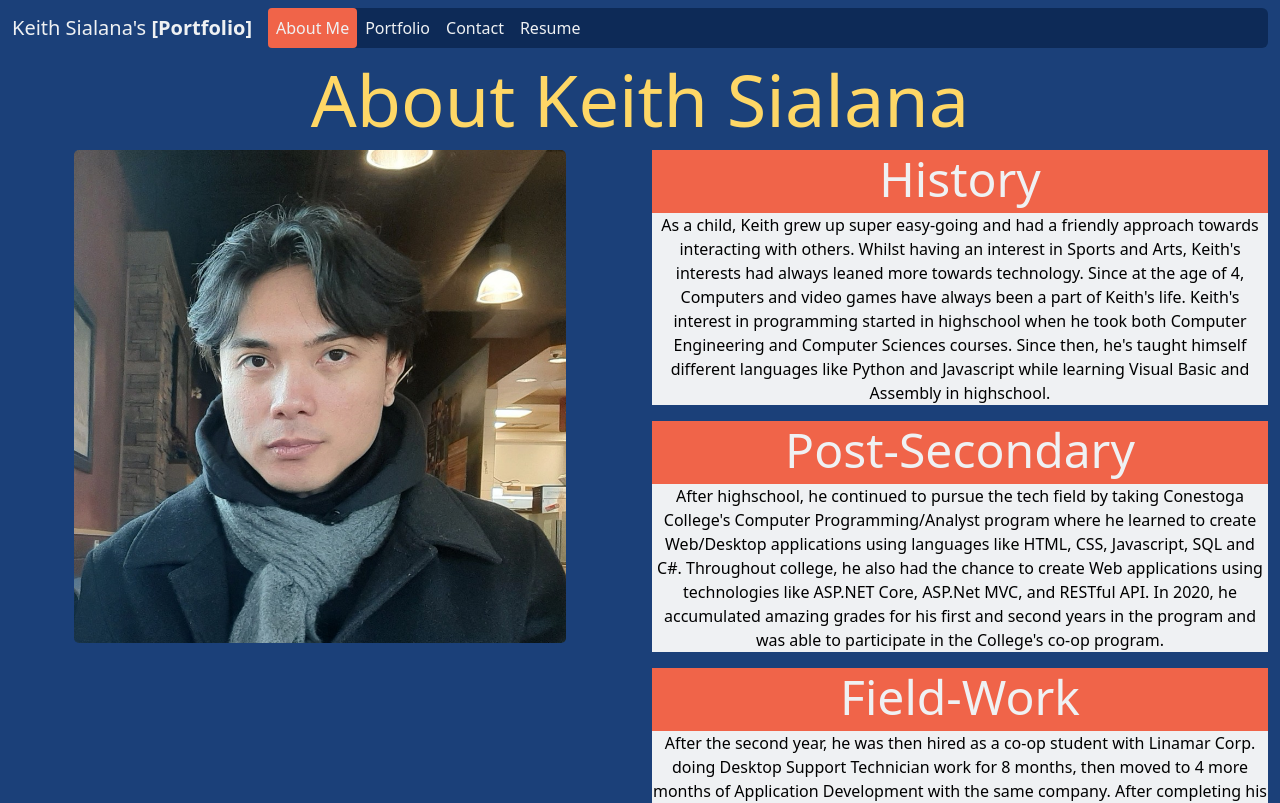
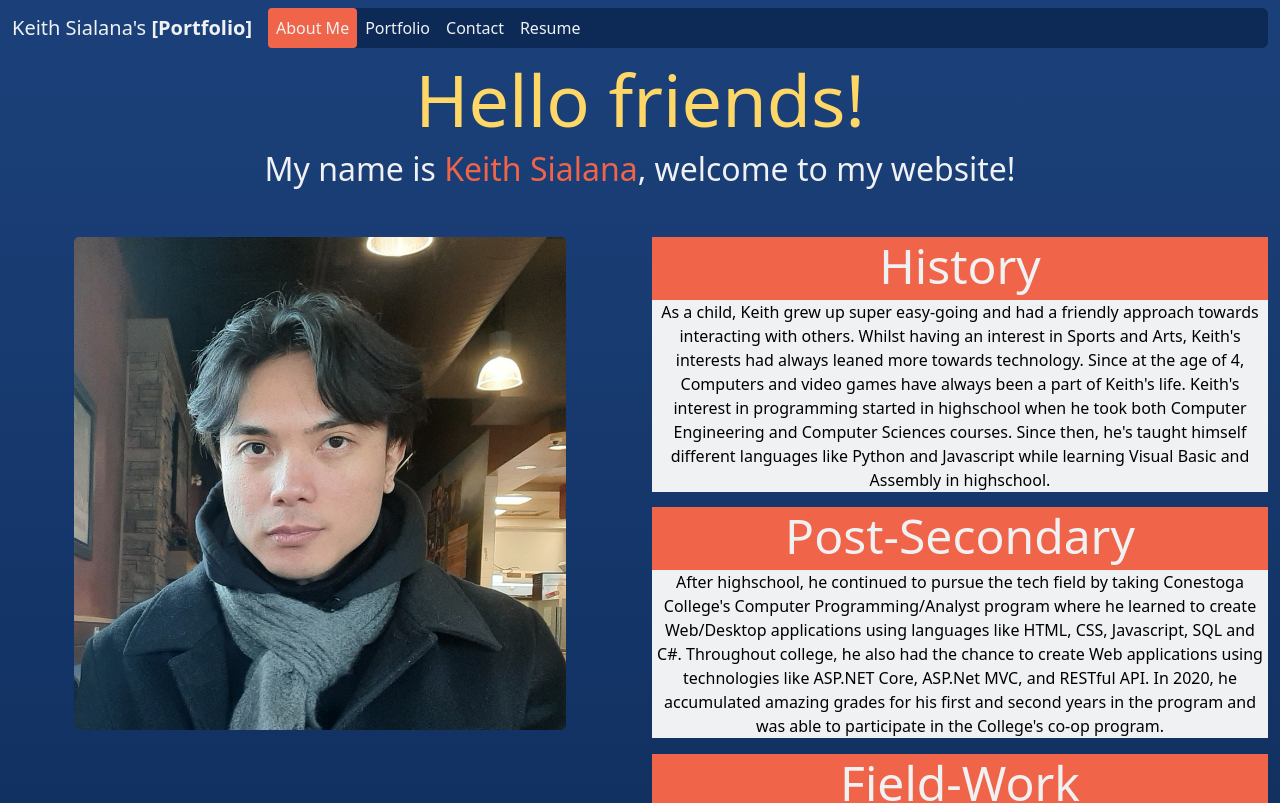
Before and after one commit to keithrsialana/Portfolio-Website, a React (Vite) app: page / in a window 1280 px wide. Shown: the top 803 px of the page. Built offline with nearby package versions, Linux system fonts and the light colour scheme.

Commit message:
Upates in home and porfoltio styling

```diff
--- a/src/App.jsx
+++ b/src/App.jsx
@@ -10,7 +10,7 @@ function App() {
   return (
     <div>
       <Header />
-      <main className='bg-yale'>
+      <main className='bg-yale-gradient'>
         {/* Renders the matched route component */}
         <Outlet />
       </main>
--- a/src/pages/home.jsx
+++ b/src/pages/home.jsx
@@ -26,8 +26,12 @@ function Home() {
 	];
 	return (
 		<div className="container-fluid">
-			<h1 className="text-center display-2 text-mustard">About Keith Sialana</h1>
-			<div className="row text-center">
+			<h1 className="text-center display-2 text-mustard">Hello friends!</h1>
+			<h2 className="text-center">
+				My name is <span className="text-tomato">Keith Sialana</span>, welcome to my
+				website!
+			</h2>
+			<div className="row text-center mt-5">
 				<div className="col-md-6">
 					<div className="text-center">
 						<img
--- a/src/styles/myStyles.css
+++ b/src/styles/myStyles.css
@@ -9,6 +9,10 @@
 }
 * {
 	box-sizing: border-box;
+}
+
+.bg-yale-gradient {
+	background-image: linear-gradient(to bottom, var(--yale), var(--yale-darker));
 }
 
 .cards {
@@ -38,7 +42,7 @@
 	overflow: hidden;
 	text-decoration: none;
 	cursor: pointer;
-    background-color: var(--yale-darker);
+	background-color: #0a1f3c;
 }
 .card__image {
 	width: 100%;
@@ -51,7 +55,7 @@
 	right: 0;
 	z-index: 1;
 	border-radius: calc(var(--curve) * 1px);
-	background-color: var(--yale-darker);
+	background-color: #0a1f3c;
 	transform: translateY(100%);
 	transition: 0.2s ease-in-out;
 }
@@ -65,7 +69,7 @@
 	gap: 2em;
 	padding: 2em;
 	border-radius: calc(var(--curve) * 1px) 0 0 0;
-	background-color: var(--yale-darker);
+	background-color: #0a1f3c;
 	transform: translateY(-100%);
 	transition: 0.2s ease-in-out;
 }
@@ -78,7 +82,7 @@
 	z-index: 1;
 }
 .card__arc path {
-    fill: var(--yale-darker);
+	fill: #0a1f3c;
 	d: path("M 40 80 c 22 0 40 -22 40 -40 v 40 Z");
 }
 .card:hover .card__header {
@@ -93,7 +97,7 @@
 .card__title {
 	font-size: 1em;
 	margin: 0 0 0.3em;
-	color: #00aaff;
+	color: var(--mustard);
 }
 .card__tagline {
 	display: block;
@@ -104,7 +108,7 @@
 }
 .card__status {
 	font-size: 0.8em;
-	color: #73bedf;
+	color: var(--tomato);
 }
 .card__description {
 	padding: 0 2em 2em;
```
Lines whose indentation alone changed are shown as unchanged.
